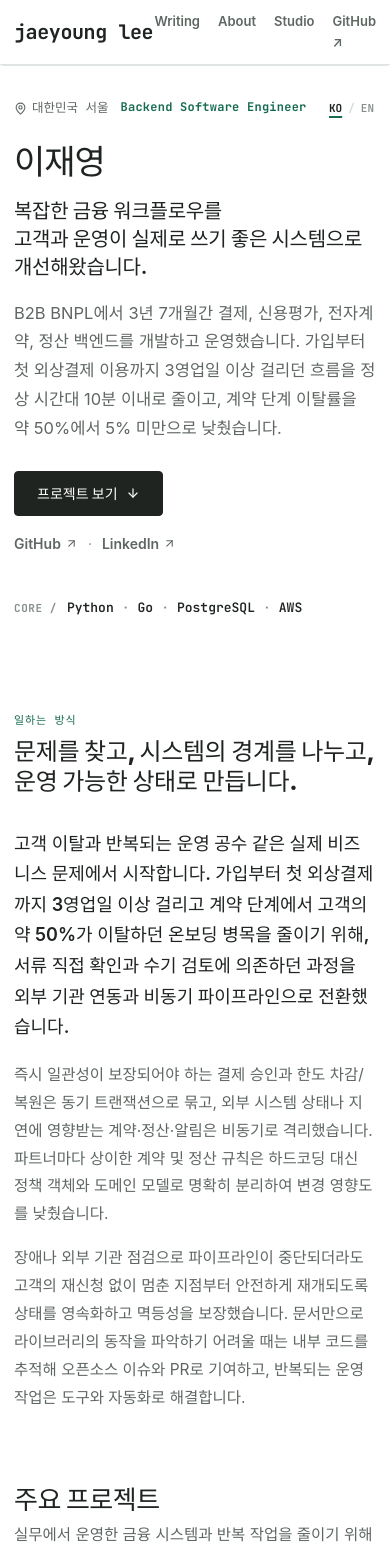
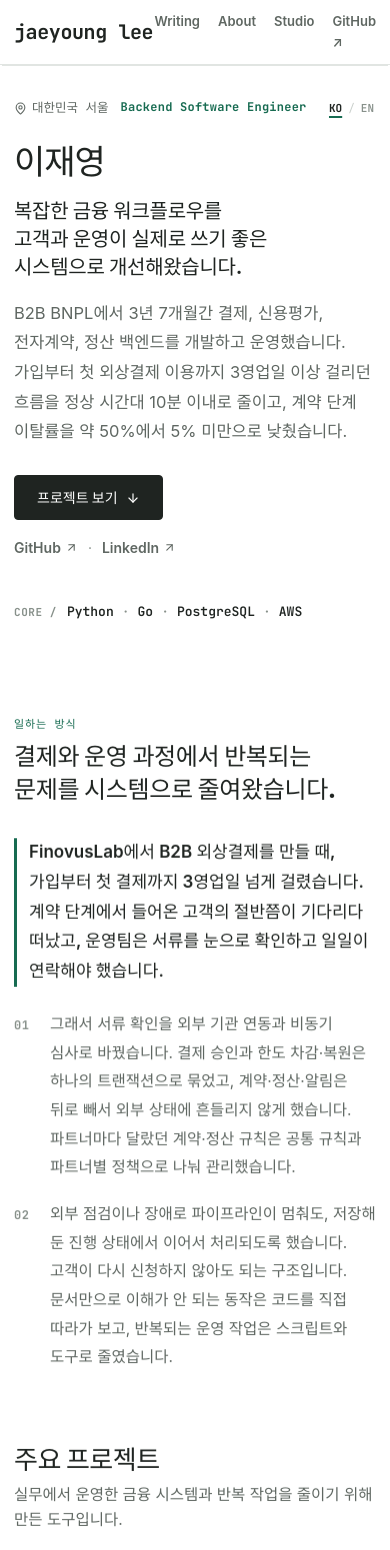
Before and after one commit to jaeyoung0509/jaeyoung0509.github.io, a SvelteKit app: page /about in a window 390 px wide. Shown: the top 1550 px of the page. Built offline with nearby package versions, Linux system fonts and the light colour scheme.

Commit message:
content(about): plain concrete copy and readable reveal UI

```diff
--- a/src/app.css
+++ b/src/app.css
@@ -1461,18 +1461,25 @@ summary {
 .hero-main-lead {
   font-size: clamp(22px, 3vw, 30px);
   font-weight: 650;
-  line-height: 1.35;
+  line-height: 1.4;
   color: var(--ink);
   margin: 0 0 18px;
   letter-spacing: -0.015em;
+  max-width: 24ch;
+  word-break: keep-all;
+  overflow-wrap: break-word;
+  text-wrap: pretty;
 }
 
 .hero-sub-lead {
   font-size: 16.5px;
-  line-height: 1.75;
-  color: var(--muted);
-  max-width: 660px;
+  line-height: 1.8;
+  color: var(--muted);
+  max-width: 62ch;
   margin: 0 0 28px;
+  word-break: keep-all;
+  overflow-wrap: break-word;
+  text-wrap: pretty;
 }
 
 .hero-action-area {
@@ -1571,10 +1578,65 @@ summary {
 
 .portfolio-section {
   margin-top: 72px;
+  scroll-margin-top: 24px;
 }
 
 .section-title-row {
   margin-bottom: 32px;
+}
+
+/* Scroll reveal (progressive enhancement; JS adds .reveal) */
+
+.reveal {
+  opacity: 0;
+  transform: translateY(14px);
+  transition:
+    opacity 0.65s var(--ease-out),
+    transform 0.65s var(--ease-out);
+  transition-delay: var(--reveal-delay, 0ms);
+  will-change: opacity, transform;
+}
+
+.reveal.is-visible {
+  opacity: 1;
+  transform: none;
+}
+
+/* Hero entrance (CSS-only, runs on page load) */
+
+.hero-top-meta {
+  animation: hero-rise 0.6s var(--ease-out) both;
+}
+
+.hero-display-name {
+  animation: hero-rise 0.6s var(--ease-out) 0.06s both;
+}
+
+.hero-main-lead {
+  animation: hero-rise 0.6s var(--ease-out) 0.12s both;
+}
+
+.hero-sub-lead {
+  animation: hero-rise 0.6s var(--ease-out) 0.18s both;
+}
+
+.hero-action-area {
+  animation: hero-rise 0.6s var(--ease-out) 0.24s both;
+}
+
+.hero-tech-strip {
+  animation: hero-rise 0.6s var(--ease-out) 0.3s both;
+}
+
+@keyframes hero-rise {
+  from {
+    opacity: 0;
+    transform: translateY(10px);
+  }
+  to {
+    opacity: 1;
+    transform: none;
+  }
 }
 
 .section-eyebrow {
@@ -1593,9 +1655,13 @@ summary {
   font-family: var(--font-display);
   font-size: clamp(24px, 3.4vw, 34px);
   font-weight: 780;
-  line-height: 1.25;
+  line-height: 1.35;
   color: var(--ink);
   letter-spacing: -0.015em;
+  max-width: 22ch;
+  word-break: keep-all;
+  overflow-wrap: break-word;
+  text-wrap: pretty;
 }
 
 .section-heading-large {
@@ -1624,22 +1690,56 @@ summary {
   max-width: 68ch;
   display: flex;
   flex-direction: column;
-  gap: 16px;
+  gap: 22px;
 }
 
 .about-lead-statement {
-  font-size: 18px;
+  font-size: clamp(17px, 2.2vw, 19px);
   font-weight: 600;
   color: var(--ink);
-  line-height: 1.7;
-  margin: 0 0 2px 0;
+  line-height: 1.75;
+  margin: 0;
+  padding-left: 16px;
+  border-left: 3px solid var(--accent);
+  word-break: keep-all;
+  overflow-wrap: break-word;
+  text-wrap: pretty;
+}
+
+.about-point-list {
+  list-style: none;
+  margin: 2px 0 0;
+  padding: 0;
+  display: flex;
+  flex-direction: column;
+  gap: 18px;
+}
+
+.about-point {
+  display: grid;
+  grid-template-columns: 36px minmax(0, 1fr);
+  gap: 12px;
+  align-items: baseline;
+}
+
+.about-point-num {
+  font-family: var(--font-mono);
+  font-size: 12px;
+  font-weight: 700;
+  color: var(--faint);
+  letter-spacing: 0.04em;
+  padding-top: 5px;
 }
 
 .about-sub-statement {
   font-size: 15.5px;
   color: var(--muted);
-  line-height: 1.8;
-  margin: 0;
+  line-height: 1.85;
+  margin: 0;
+  max-width: 62ch;
+  word-break: keep-all;
+  overflow-wrap: break-word;
+  text-wrap: pretty;
 }
 
 /* Selected Work */
@@ -1647,6 +1747,18 @@ summary {
 .work-showcase {
   display: flex;
   flex-direction: column;
+}
+
+.work-reveal {
+  border-top: 1px solid var(--line);
+}
+
+.work-reveal:last-child {
+  border-bottom: 1px solid var(--line);
+}
+
+.oss-reveal {
+  display: block;
 }
 
 .work-item {
@@ -1655,11 +1767,6 @@ summary {
   gap: 24px;
   align-items: start;
   padding: 44px 0;
-  border-top: 1px solid var(--line);
-}
-
-.work-item:last-child {
-  border-bottom: 1px solid var(--line);
 }
 
 .work-large-num {
@@ -3010,6 +3117,15 @@ summary {
     max-width: none;
   }
 
+  .about-lead-statement {
+    padding-left: 12px;
+  }
+
+  .about-point {
+    grid-template-columns: 28px minmax(0, 1fr);
+    gap: 8px;
+  }
+
   .oss-card-top {
     align-items: flex-start;
     flex-direction: column;
@@ -3085,5 +3201,11 @@ summary {
   *::after {
     scroll-behavior: auto !important;
     transition-duration: 0.01ms !important;
-  }
-}
+    animation: none !important;
+  }
+
+  .reveal {
+    opacity: 1 !important;
+    transform: none !important;
+  }
+}
--- a/src/components/PortfolioHome.svelte
+++ b/src/components/PortfolioHome.svelte
@@ -36,6 +36,44 @@
 
   function toggleWork(slug: string) {
     expandedWork[slug] = !expandedWork[slug];
+  }
+
+  function reveal(node: HTMLElement, delay: number = 0) {
+    if (typeof window === "undefined") return {};
+    const reduceMotion = window.matchMedia(
+      "(prefers-reduced-motion: reduce)",
+    ).matches;
+    if (reduceMotion) {
+      node.classList.add("is-visible");
+      return {};
+    }
+    node.classList.add("reveal");
+    node.style.setProperty(
+      "--reveal-delay",
+      `${Math.min(Math.max(delay, 0), 400)}ms`,
+    );
+    let io: IntersectionObserver | null = null;
+    if ("IntersectionObserver" in window) {
+      io = new IntersectionObserver(
+        (entries) => {
+          for (const entry of entries) {
+            if (entry.isIntersecting) {
+              node.classList.add("is-visible");
+              io?.disconnect();
+            }
+          }
+        },
+        { threshold: 0.12, rootMargin: "0px 0px -6% 0px" },
+      );
+      io.observe(node);
+    } else {
+      node.classList.add("is-visible");
+    }
+    return {
+      destroy() {
+        io?.disconnect();
+      },
+    };
   }
 
   onMount(() => {
@@ -151,29 +189,38 @@
 
   <!-- Focus / Approach Section -->
   <section class="portfolio-section section-approach" id="about">
-    <div class="section-title-row">
+    <div class="section-title-row" use:reveal={0}>
       <span class="section-eyebrow">{c.about.eyebrow}</span>
       <h2 class="section-heading-statement">{c.about.title}</h2>
     </div>
 
     <div class="about-statement-layout">
-      {#each c.about.paragraphs as paragraph, idx (idx)}
-        <p class={idx === 0 ? "about-lead-statement" : "about-sub-statement"}>
-          {paragraph}
+      <p class="about-lead-statement" use:reveal={80}>
+        {c.about.paragraphs[0]}
       </p>
+      <ol class="about-point-list">
+        {#each c.about.paragraphs.slice(1) as paragraph, idx (idx)}
+          <li class="about-point" use:reveal={140 + idx * 90}>
+            <span class="about-point-num" aria-hidden="true"
+              >{String(idx + 1).padStart(2, "0")}</span
+            >
+            <p class="about-sub-statement">{paragraph}</p>
+          </li>
         {/each}
+      </ol>
     </div>
   </section>
 
   <!-- Selected Work Section -->
   <section class="portfolio-section section-work" id="work">
-    <div class="section-title-row">
+    <div class="section-title-row" use:reveal={0}>
       <h2 class="section-heading-large">{c.workSection.title}</h2>
       <p class="section-heading-sub">{c.workSection.subtitle}</p>
     </div>
 
     <div class="work-showcase">
-      {#each projects as project (project.slug)}
+      {#each projects as project, pIdx (project.slug)}
+        <div class="work-reveal" use:reveal={Math.min(pIdx, 3) * 70}>
           <ProjectEntry
             {project}
             isExpanded={expandedWork[project.slug] ?? false}
@@ -182,31 +229,34 @@
             expandCTA={c.workSection.expandCTA}
             collapseCTA={c.workSection.collapseCTA}
           />
+        </div>
       {/each}
     </div>
   </section>
 
   <!-- Open Source -->
   <section class="portfolio-section section-oss" id="oss">
-    <div class="section-title-row">
+    <div class="section-title-row" use:reveal={0}>
       <h2 class="section-heading-large">{c.oss.title}</h2>
       <p class="section-heading-sub">{c.oss.subtitle}</p>
     </div>
 
     <div class="oss-list">
-      {#each c.oss.contributions as item (item.name)}
+      {#each c.oss.contributions as item, oIdx (item.name)}
+        <div class="oss-reveal" use:reveal={Math.min(oIdx, 2) * 70}>
           <OpenSourceEntry {item} />
+        </div>
       {/each}
     </div>
   </section>
 
   <!-- Experience Summary -->
   <section class="portfolio-section section-experience" id="experience">
-    <div class="section-title-row">
+    <div class="section-title-row" use:reveal={0}>
       <h2 class="section-heading-large">{c.experience.title}</h2>
     </div>
 
-    <div class="exp-list">
+    <div class="exp-list" use:reveal={60}>
       <article class="exp-entry-compact">
         <div class="exp-header-row">
           <div>
--- a/src/lib/portfolio-content.ts
+++ b/src/lib/portfolio-content.ts
@@ -71,11 +71,11 @@ export const portfolioContent: Record<"ko" | "en", PortfolioContent> = {
     },
     about: {
       eyebrow: "일하는 방식",
-      title: "문제를 찾고, 시스템의 경계를 나누고, 운영 가능한 상태로 만듭니다.",
+      title: "결제와 운영 과정에서 반복되는 문제를 시스템으로 줄여왔습니다.",
       paragraphs: [
-        "고객 이탈과 반복되는 운영 공수 같은 실제 비즈니스 문제에서 시작합니다. 가입부터 첫 외상결제까지 3영업일 이상 걸리고 계약 단계에서 고객의 약 50%가 이탈하던 온보딩 병목을 줄이기 위해, 서류 직접 확인과 수기 검토에 의존하던 과정을 외부 기관 연동과 비동기 파이프라인으로 전환했습니다.",
-        "즉시 일관성이 보장되어야 하는 결제 승인과 한도 차감/복원은 동기 트랜잭션으로 묶고, 외부 시스템 상태나 지연에 영향받는 계약·정산·알림은 비동기로 격리했습니다. 파트너마다 상이한 계약 및 정산 규칙은 하드코딩 대신 정책 객체와 도메인 모델로 명확히 분리하여 변경 영향도를 낮췄습니다.",
-        "장애나 외부 기관 점검으로 파이프라인이 중단되더라도 고객의 재신청 없이 멈춘 지점부터 안전하게 재개되도록 상태를 영속화하고 멱등성을 보장했습니다. 문서만으로 라이브러리의 동작을 파악하기 어려울 때는 내부 코드를 추적해 오픈소스 이슈와 PR로 기여하고, 반복되는 운영 작업은 도구와 자동화로 해결합니다.",
+        "FinovusLab에서 B2B 외상결제를 만들 때, 가입부터 첫 결제까지 3영업일 넘게 걸렸습니다. 계약 단계에서 들어온 고객의 절반쯤이 기다리다 떠났고, 운영팀은 서류를 눈으로 확인하고 일일이 연락해야 했습니다.",
+        "그래서 서류 확인을 외부 기관 연동과 비동기 심사로 바꿨습니다. 결제 승인과 한도 차감·복원은 하나의 트랜잭션으로 묶었고, 계약·정산·알림은 뒤로 빼서 외부 상태에 흔들리지 않게 했습니다. 파트너마다 달랐던 계약·정산 규칙은 공통 규칙과 파트너별 정책으로 나눠 관리했습니다.",
+        "외부 점검이나 장애로 파이프라인이 멈춰도, 저장해 둔 진행 상태에서 이어서 처리되도록 했습니다. 고객이 다시 신청하지 않아도 되는 구조입니다. 문서만으로 이해가 안 되는 동작은 코드를 직접 따라가 보고, 반복되는 운영 작업은 스크립트와 도구로 줄였습니다.",
       ],
     },
     workSection: {
@@ -160,11 +160,11 @@ export const portfolioContent: Record<"ko" | "en", PortfolioContent> = {
     about: {
       eyebrow: "How I Work",
       title:
-        "Finding the problem, drawing system boundaries, and keeping operations manageable.",
+        "I reduce repeated payment and operations problems with backend systems.",
       paragraphs: [
-        "I start from concrete business bottlenecks, such as customer drop-off and manual operational overhead. To eliminate an onboarding flow that took 3+ business days and lost ~50% of applicants at the contract stage, I transformed manual document reviews into automated external integrations and asynchronous pipelines.",
-        "I isolate synchronous and asynchronous responsibilities: payment authorization and credit limit updates require immediate transactional consistency, while external-dependent contracts, settlements, and notices are decoupled asynchronously. Rather than tangled conditionals, differing partner rules were separated into explicit domain models and policy objects.",
-        "Systems are designed to remain operable even when external services fail or undergo maintenance, persisting intermediate states and enforcing idempotency so jobs resume without customer reapplication. When documentation falls short, I trace source code to solve root causes—contributing findings back through open-source PRs—and turn repetitive manual tasks into reliable automation tools.",
+        "When I joined the B2B credit-payment service at FinovusLab, onboarding to the first payment took over 3 business days. About half the customers dropped off at the contract step while waiting, and the ops team checked documents by eye and followed up one by one.",
+        "I replaced manual reviews with external verification and async screening. Payment approval and limit deduction/restoration run in one transaction, while contracts, settlements, and notifications run afterwards so external delays don't block payment. Partner-specific contract and settlement rules are kept as shared rules plus per-partner policies.",
+        "If a pipeline stops for external maintenance or an outage, it continues from the saved progress — customers don't need to reapply. When docs don't explain a behavior, I read the source directly, and I turn repeated ops work into scripts and tools.",
       ],
     },
     workSection: {
```
Also changed, not shown: src/lib/work.ts (+23 -23 lines). Lines whose indentation alone changed are shown as unchanged.
